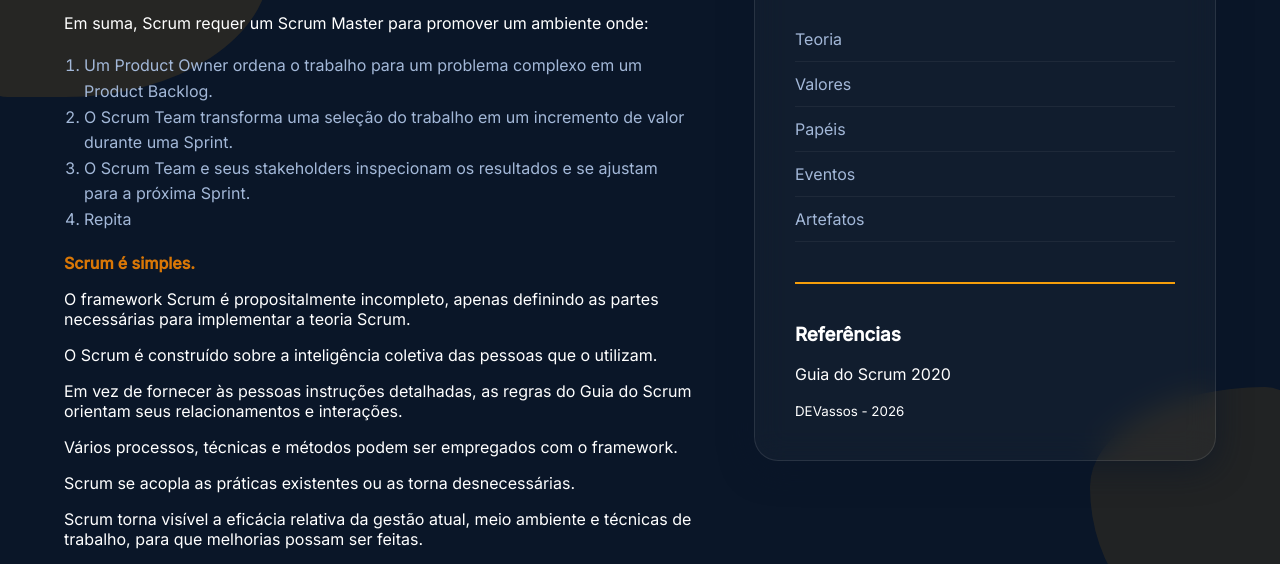
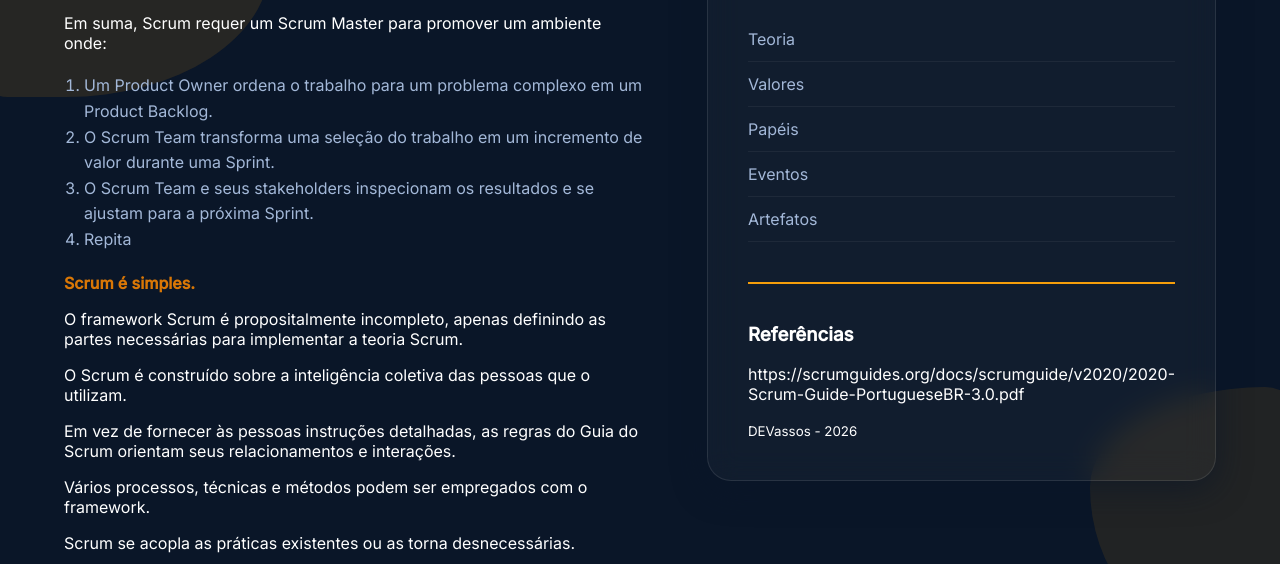
Before and after one commit to DeaTuribio/app, a website: page public/pages/scrum.html in a window 1280 px wide. Shown: the part 223-787 px from the top of the page. Drawn offline with Linux system fonts and the light colour scheme; files that its build step writes are made by us from their sources; files whose address does not match are found by name; a web font is replaced by a local one.

Commit message:
changes 2 scrum html

```diff
--- a/public/pages/scrum.html
+++ b/public/pages/scrum.html
@@ -101,7 +101,12 @@
 
         <div class="referencias">
           <h3>Referências</h3>
-          <p>Guia do Scrum 2020</p>
+            <section>
+                <p>
+                    https://scrumguides.org/docs/scrumguide/v2020/2020-Scrum-Guide-PortugueseBR-3.0.pdf
+                </p>
+            </section>
+
           <small>DEVassos - 2026</small>
         </div>
       </aside>
```
